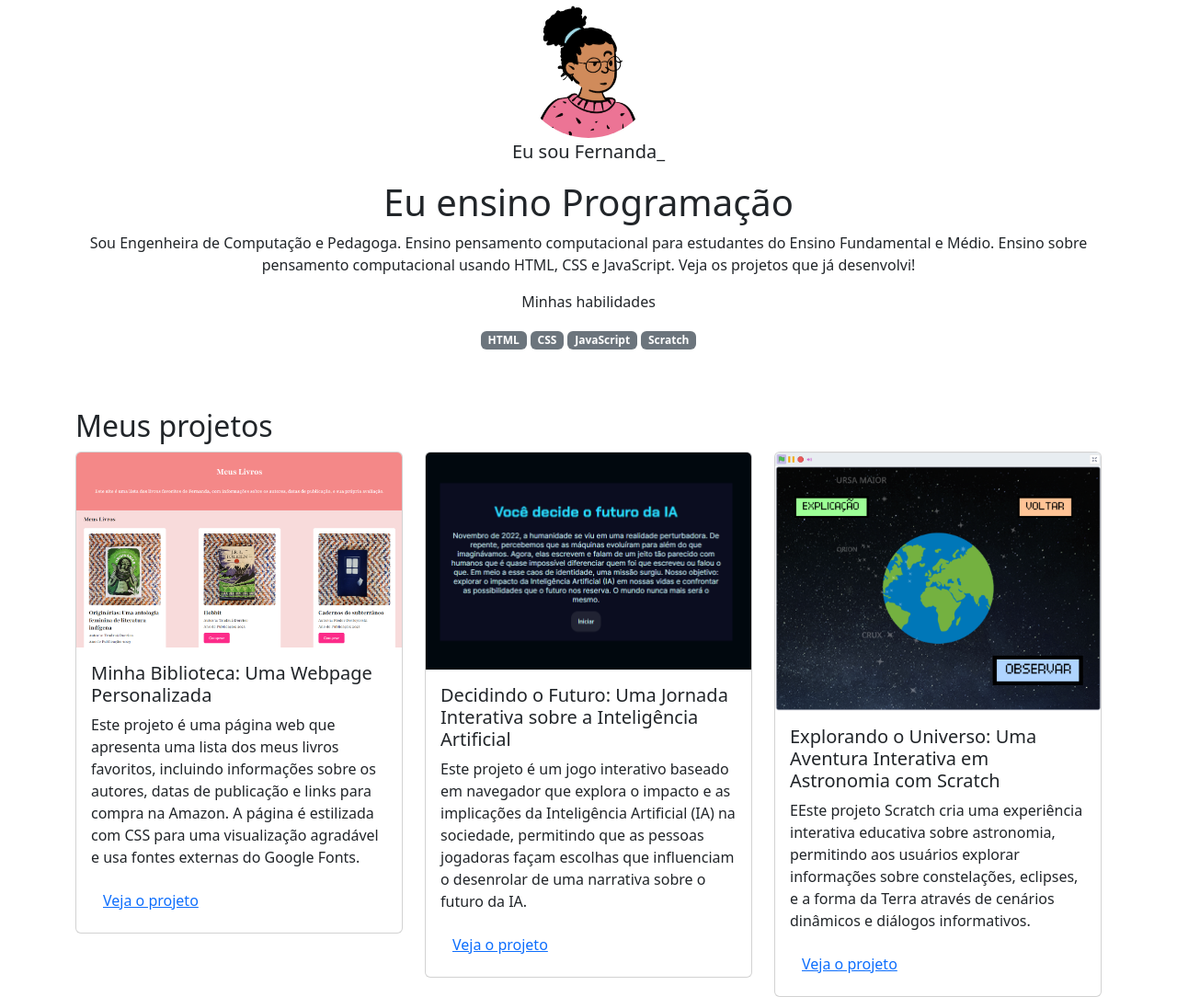
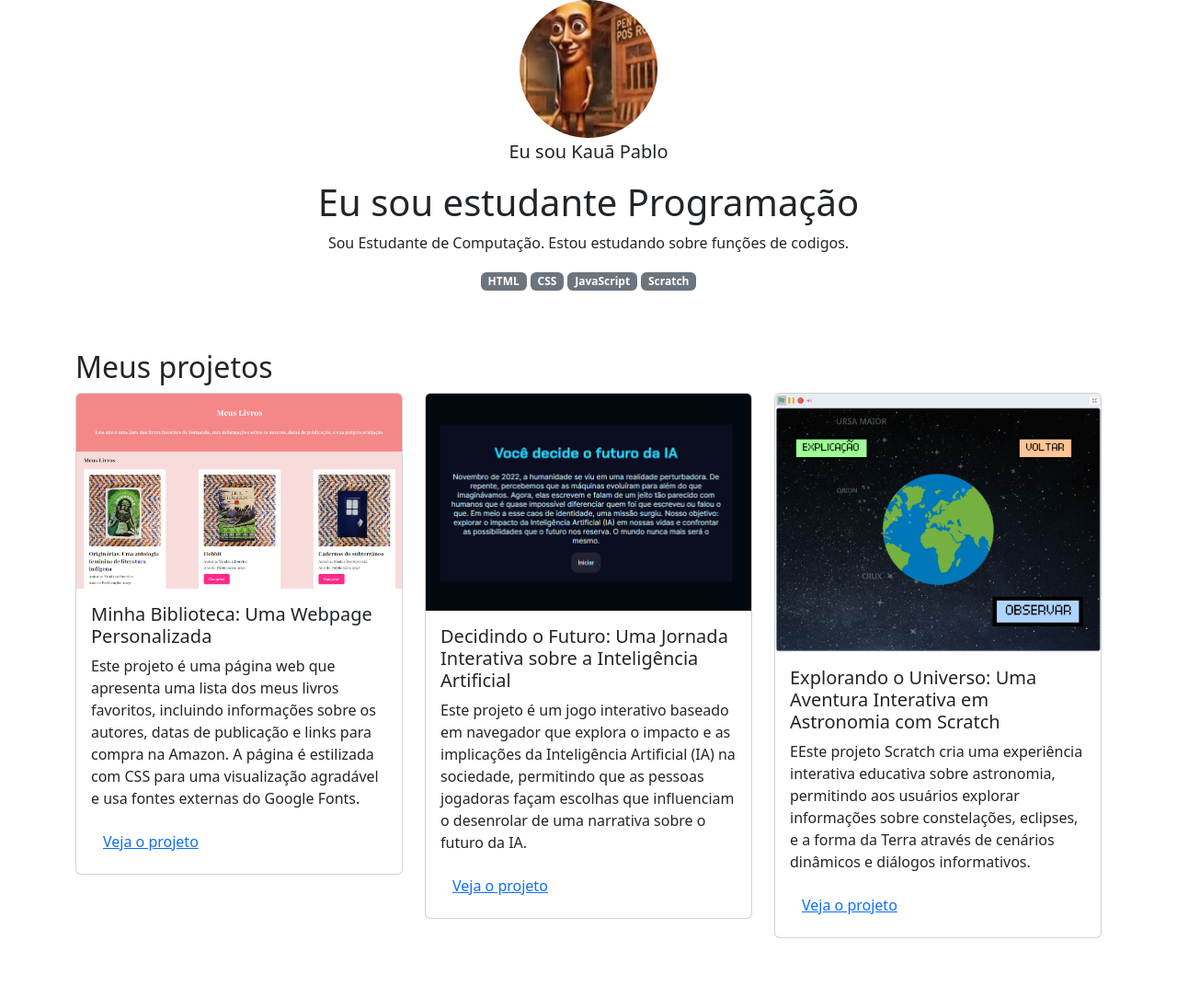
Before and after one commit to Kaua20082007/portifoli_Kaua, a plain HTML site: page index.html in a window 1280 px wide. Shown: the whole page at 92% size. After the commit the page ends 1020 px from the top, so only its background shows below. Drawn offline with nearby package versions, Linux system fonts and the light colour scheme.

Commit message:
Add files via upload

```diff
--- a/index.html
+++ b/index.html
@@ -11,14 +11,11 @@
 
 <body>
     <header class="container text-center">
-        <img src="img/avatar-perfil.png" alt="avatar da Fernanda" class="rounded-circle" width="150" height="150"
+        <img src="img/avatar-perfil.jfif" alt="avatar do Kauã Pablo" class="rounded-circle" width="150" height="150"
             srcset="">
-        <p class="lead">Eu sou Fernanda_</p>
-        <h1>Eu ensino Programação</h1>
-        <p>Sou Engenheira de Computação e Pedagoga. Ensino pensamento computacional para estudantes do Ensino
-            Fundamental e Médio. Ensino sobre pensamento computacional usando HTML, CSS e JavaScript. Veja os projetos
-            que já desenvolvi!</p>
-        <p>Minhas habilidades</p>
+        <p class="lead">Eu sou Kauã Pablo</p>
+        <h1>Eu sou estudante Programação</h1>
+        <p>Sou Estudante de Computação. Estou estudando sobre funções de codigos.</p>
         <div>
             <p class="badge bg-secondary">HTML</p>
             <p class="badge bg-secondary">CSS</p>
```
Also changed, not shown: img/avatar-perfil.jfif (added).
